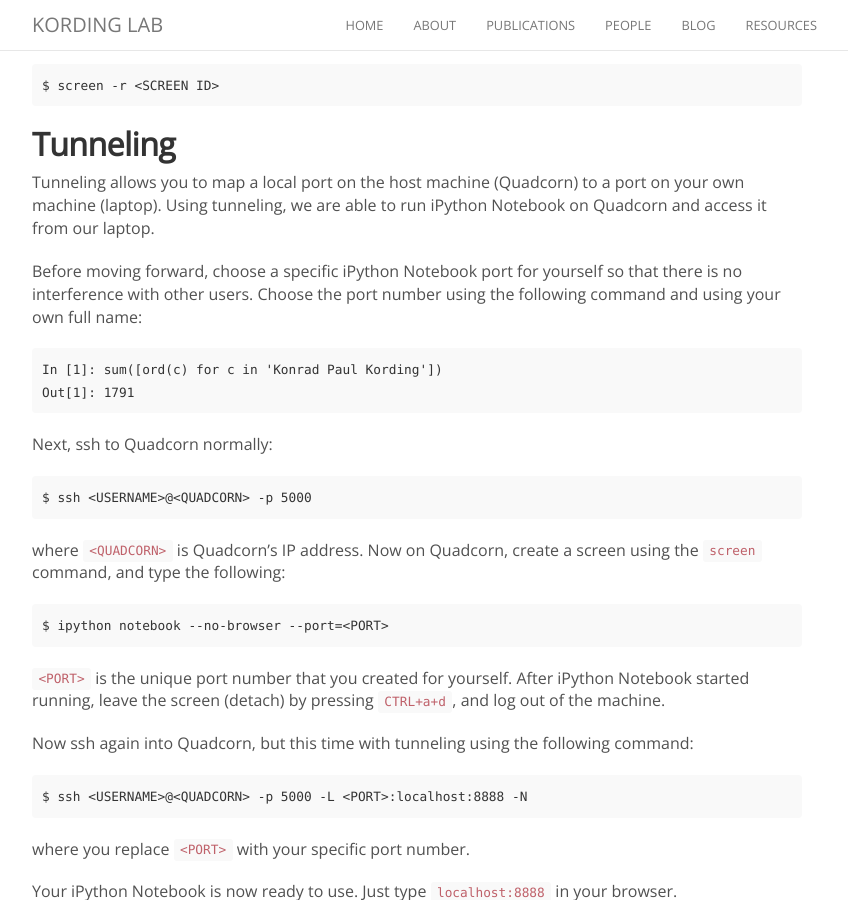
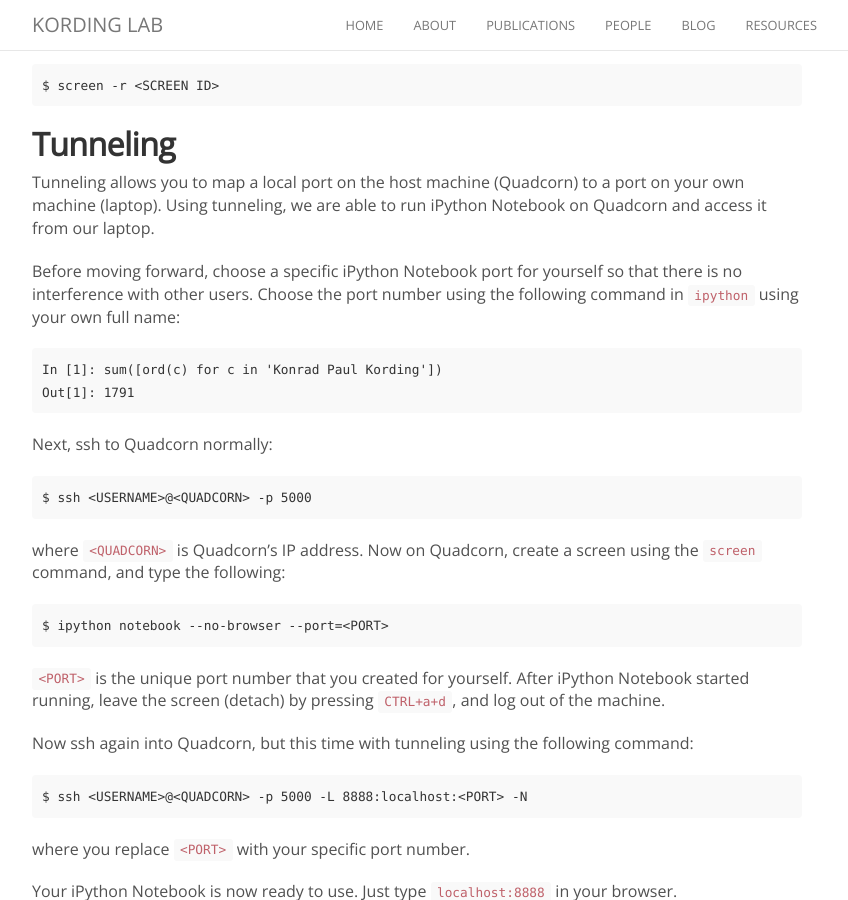
Before and after one commit to KordingLab/KordingLab.github.io, a Jekyll site: the page built from _posts/2016-08-18-quadcorn-tunnel.md, in a window 1280 px wide and 900 px high, scrolled down 760 px. Shown: the whole window, without its empty margins (223-1071 px from the left). Built offline with Jekyll 4.4.1, drawn with Linux system fonts in a browser that asks for light colours; nearby versions of some CDN libraries; comment, search, counter and statistics services are not loaded.

Commit message:
minor fix

````diff
--- a/_posts/2016-08-18-quadcorn-tunnel.md
+++ b/_posts/2016-08-18-quadcorn-tunnel.md
@@ -44,7 +44,7 @@
 
 Tunneling allows you to map a local port on the host machine (Quadcorn) to a port on your own machine (laptop). Using tunneling, we are able to run iPython Notebook on Quadcorn and access it from our laptop.
 
-Before moving forward, choose a specific iPython Notebook port for yourself so that there is no interference with other users. Choose the port number using the following command and using your own full name:
+Before moving forward, choose a specific iPython Notebook port for yourself so that there is no interference with other users. Choose the port number using the following command in `ipython` using your own full name:
 
 ```
 In [1]: sum([ord(c) for c in 'Konrad Paul Kording'])
@@ -68,7 +68,7 @@
 Now ssh again into Quadcorn, but this time with tunneling using the following command:
 
 ```
-$ ssh <USERNAME>@<QUADCORN> -p 5000 -L <PORT>:localhost:8888 -N
+$ ssh <USERNAME>@<QUADCORN> -p 5000 -L 8888:localhost:<PORT> -N
 ```
 
 where you replace `<PORT>` with your specific port number.
````
